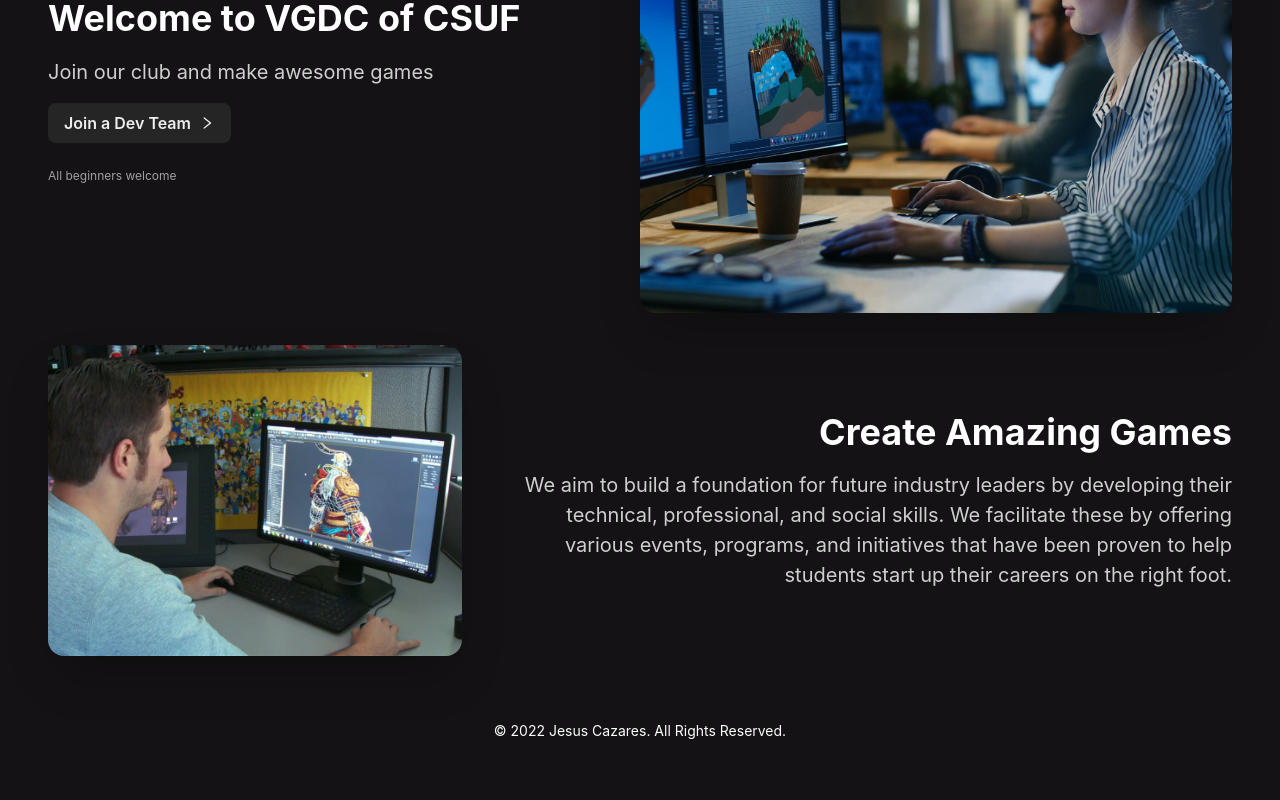
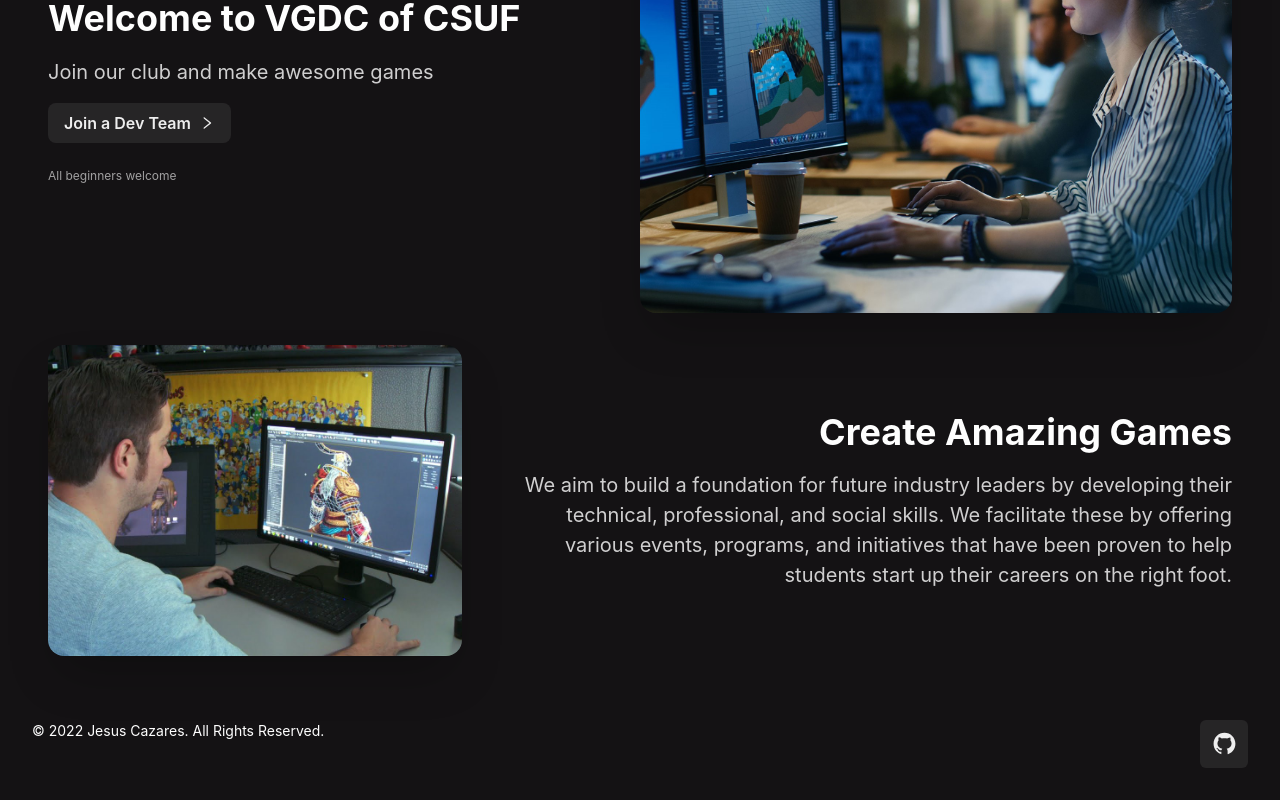
Before and after one commit to JDev100/vgdccsufofficial, a Next.js app: page / in a window 1280 px wide. Shown: the part 267-1067 px from the top of the page. Before the commit the page ends 1040 px from the top, so only its background shows below. Built offline with nearby package versions, Linux system fonts and the light colour scheme.

Commit message:
Added Link to Repository to Footer

```diff
--- a/components/footer.js
+++ b/components/footer.js
@@ -1,9 +1,19 @@
-import { Box } from '@chakra-ui/react'
-
+import { Box, Flex, Link, IconButton } from '@chakra-ui/react'
+import NextLink from "next/link"
+import {AiFillGithub}  from 'react-icons/ai'
 const Footer = () => {
   return (
-    <Box align="center"  fontSize="sm" mt={5}>
+    <Box align="center"  fontSize="sm" mt={5} px={8}>
+      <Flex justify='space-between'>
       &copy; {new Date().getFullYear()} Jesus Cazares. All Rights Reserved.
+      <NextLink  href='https://github.com/JDev100/vgdccsufofficial/' target='_blank'>
+        <IconButton
+        size='lg'
+        fontSize='25px'
+        icon={<AiFillGithub/>}
+        />
+      </NextLink>
+      </Flex>
     </Box>
   )
 }
```
